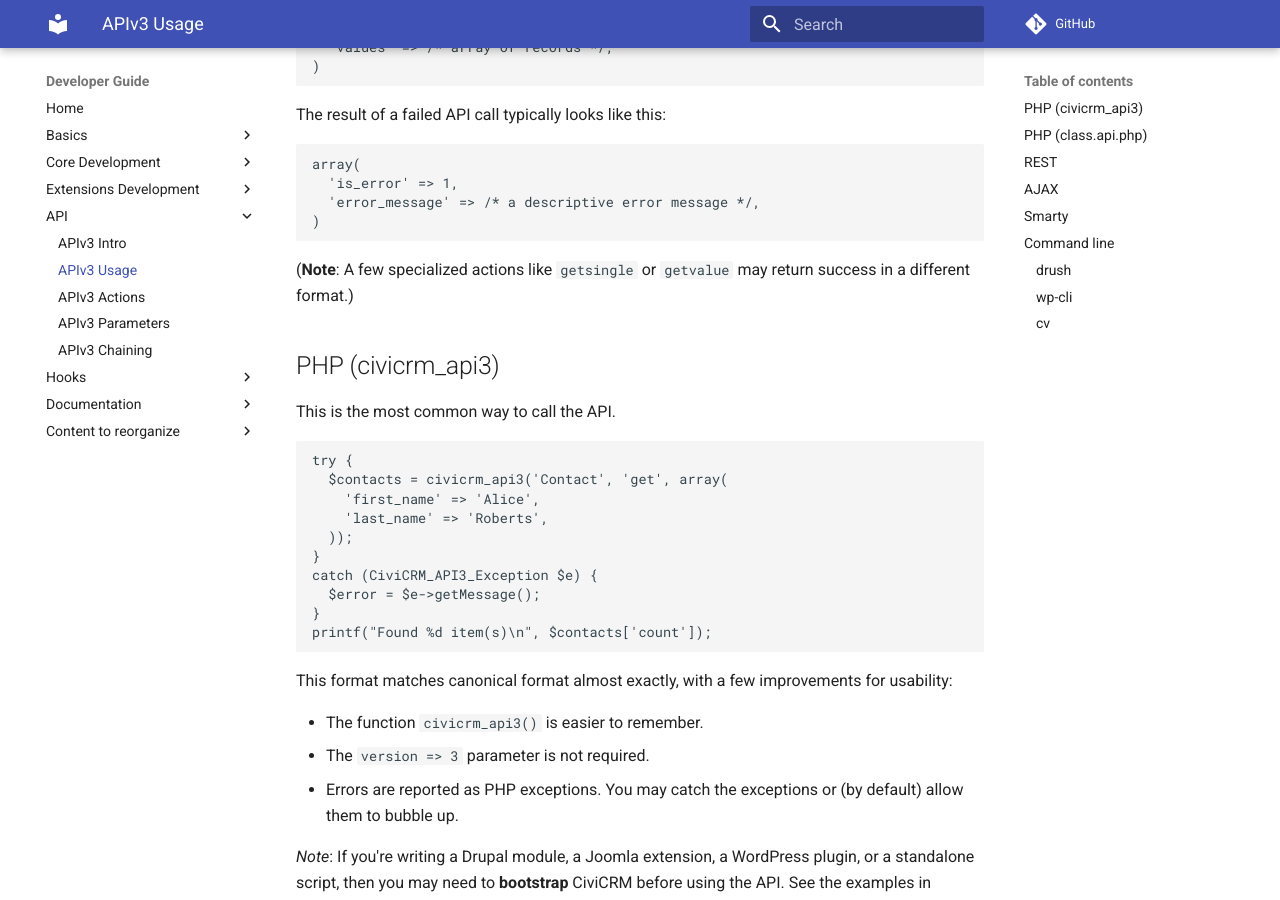
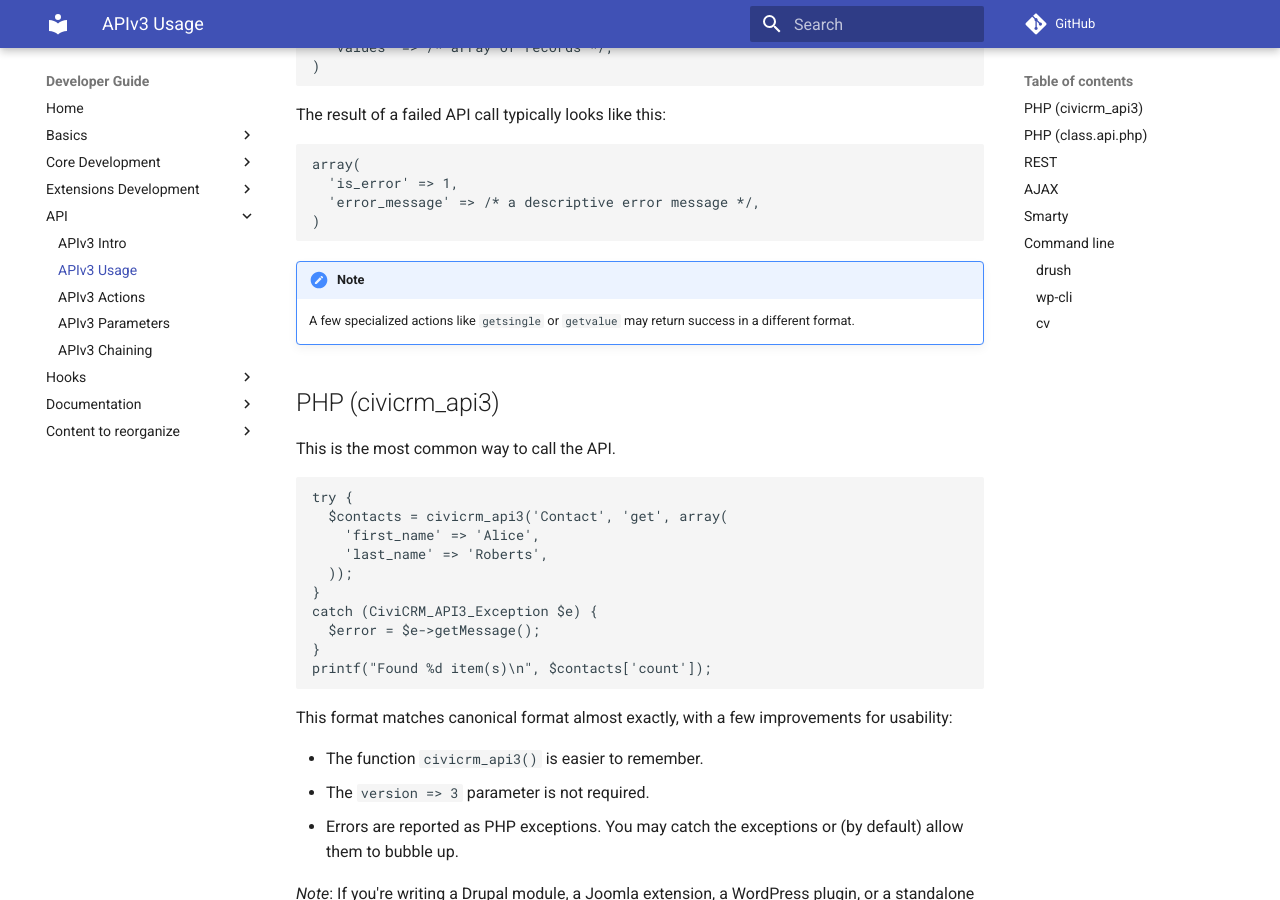
Before and after one commit to civicrm/civicrm-dev-docs, an MkDocs documentation site: the page built from docs/api/usage.md, in a window 1280 px wide and 900 px high, scrolled down 1090 px. Built offline with MkDocs 1.6.1 and Material for MkDocs 9.7.7, drawn with Linux system fonts in a browser that asks for light colours; comment, search, counter and statistics services are not loaded; old or Windows-style settings are respelled for this version of MkDocs.

````diff
--- a/docs/api/usage.md
+++ b/docs/api/usage.md
@@ -53,8 +53,8 @@ array(
 )
 ```
 
-(**Note**: A few specialized actions like `getsingle` or `getvalue` may
-return success in a different format.)
+!!! note
+    A few specialized actions like `getsingle` or `getvalue` may return success in a different format.
 
 
 ## PHP (civicrm_api3)
````
